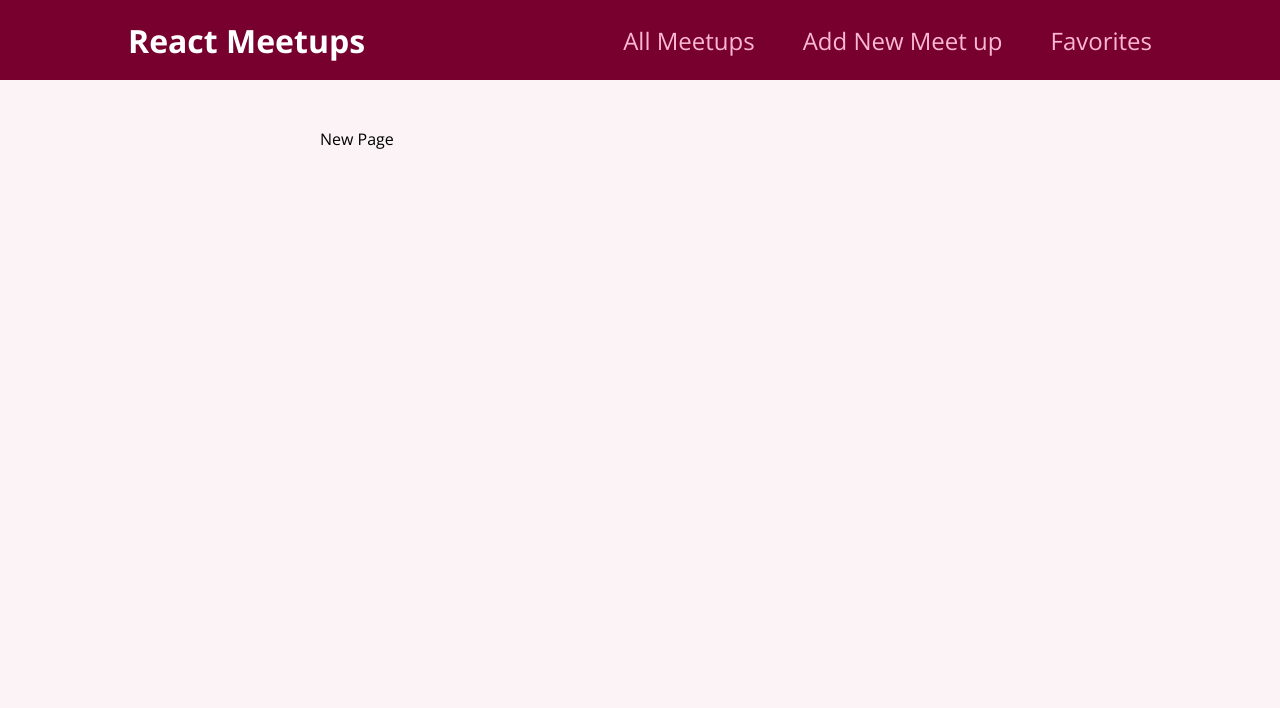
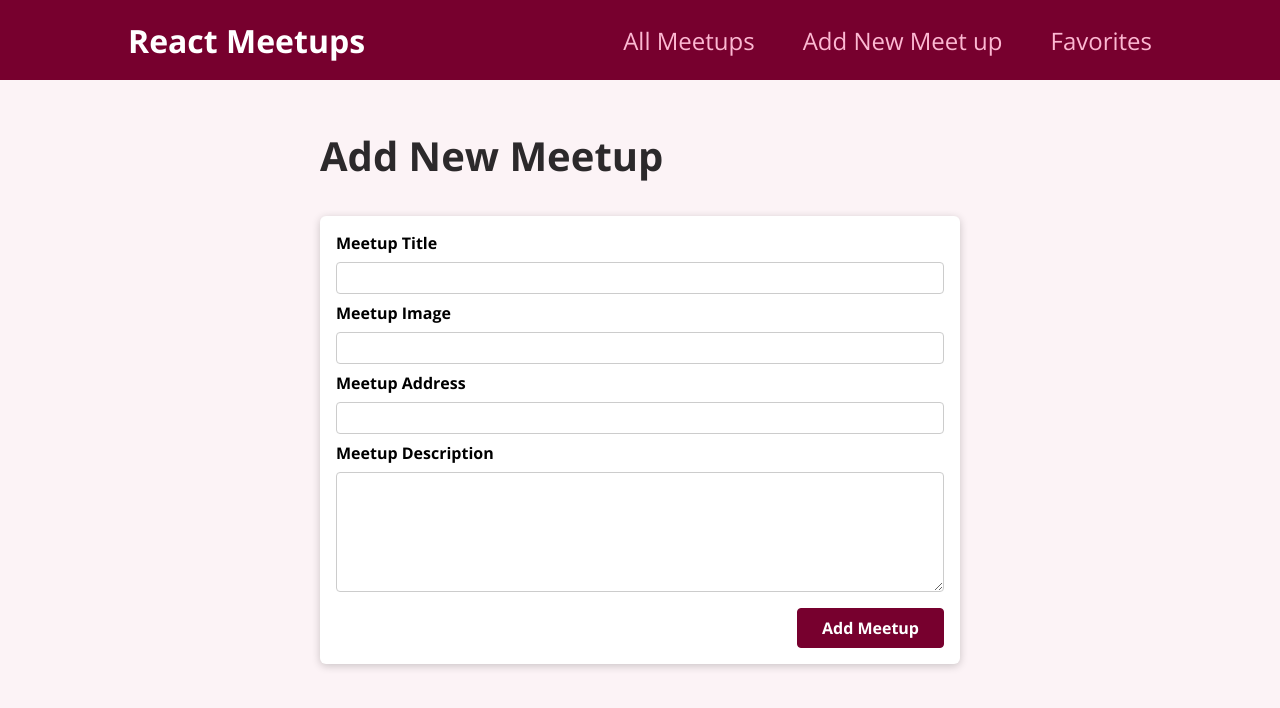
Before and after one commit to Demirose41/reactDemo1, a React (Create React App) app: page /new-meetup in a window 1280 px wide. Shown: the top 708 px of the page. Built offline with nearby package versions, Linux system fonts and the light colour scheme.

Commit message:
4.Added form components

```diff
--- /dev/null
+++ b/src/components/meetups/NewMeetupForm.js
@@ -0,0 +1,31 @@
+import Card from "../ui/Card";
+import classes from "./NewMeetupForm.module.css";
+
+function NewMeetupForm () {
+    return (
+        <Card>
+            <form className={classes.form}>
+                <div className = {classes.control}>
+                    <label htmlFor='title'>Meetup Title</label>
+                    <input type="text" required id='title' />
+                </div>
+                <div className = {classes.control}>
+                    <label htmlFor='image'>Meetup Image</label>
+                    <input type="url" required id='image' />
+                </div>
+                <div className = {classes.control}>
+                    <label htmlFor='address'>Meetup Address</label>
+                    <input type="text" required id='Address' />
+                </div>
+                <div className = {classes.control}>
+                    <label htmlFor='description'>Meetup Description</label>
+                    <textarea id="description" required rows='5'></textarea>
+                </div>
+                <div className={classes.actions}>
+                    <button>Add Meetup</button>
+                </div>
+            </form>
+        </Card>
+    )
+}
+export default NewMeetupForm;
--- /dev/null
+++ b/src/components/meetups/NewMeetupForm.module.css
@@ -0,0 +1,45 @@
+.form {
+    padding: 1rem;
+  }
+
+  .control {
+    margin-bottom: 0.5rem;
+  }
+
+  .control label {
+    display: block;
+    font-weight: bold;
+    margin-bottom: 0.5rem;
+  }
+
+  .control input,
+  .control textarea {
+    display: block;
+    font: inherit;
+    border-radius: 4px;
+    border: 1px solid #ccc;
+    padding: 0.25rem;
+    width: 100%;
+  }
+
+  .actions {
+    margin-top: 1rem;
+    text-align: right;
+  }
+
+  .actions button {
+    font: inherit;
+    cursor: pointer;
+    background-color: #77002e;
+    color: white;
+    padding: 0.5rem 1.5rem;
+    border: 1px solid #77002e;
+    border-radius: 4px;
+    font-weight: bold;
+  }
+
+  .actions button:hover,
+  .actions button:active {
+    background-color: #a50e48;
+    border-color: #a50e48;
+  }
--- a/src/pages/NewMeetup.js
+++ b/src/pages/NewMeetup.js
@@ -1,5 +1,10 @@
+import NewMeetupForm from "../components/meetups/NewMeetupForm";
+
 function NewMeetupPage(){
-    return <div>New Page</div>
+    return <section>
+        <h1>Add New Meetup</h1>
+        <NewMeetupForm />
+    </section>;
 }
 
 export default NewMeetupPage;
```
